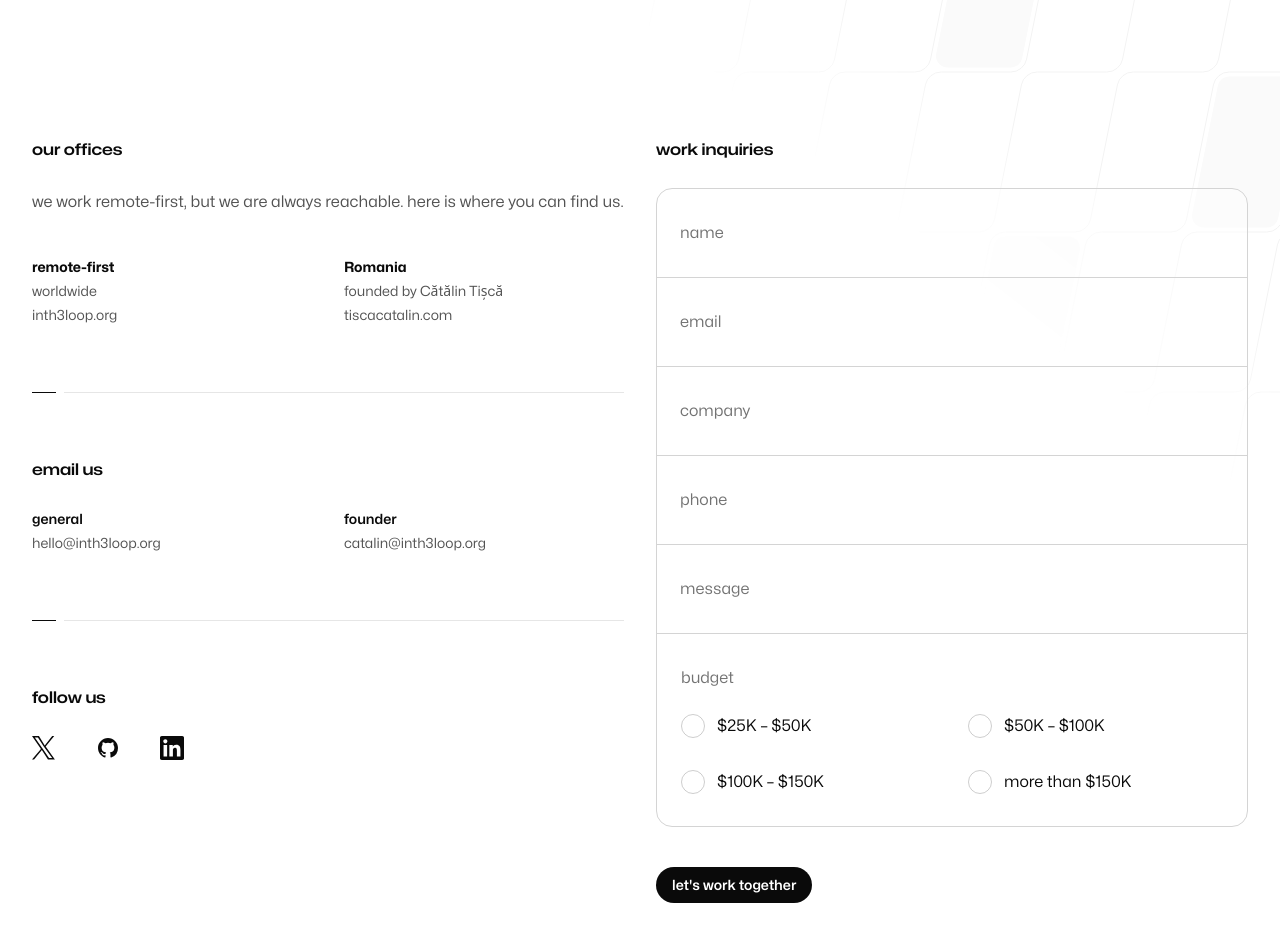
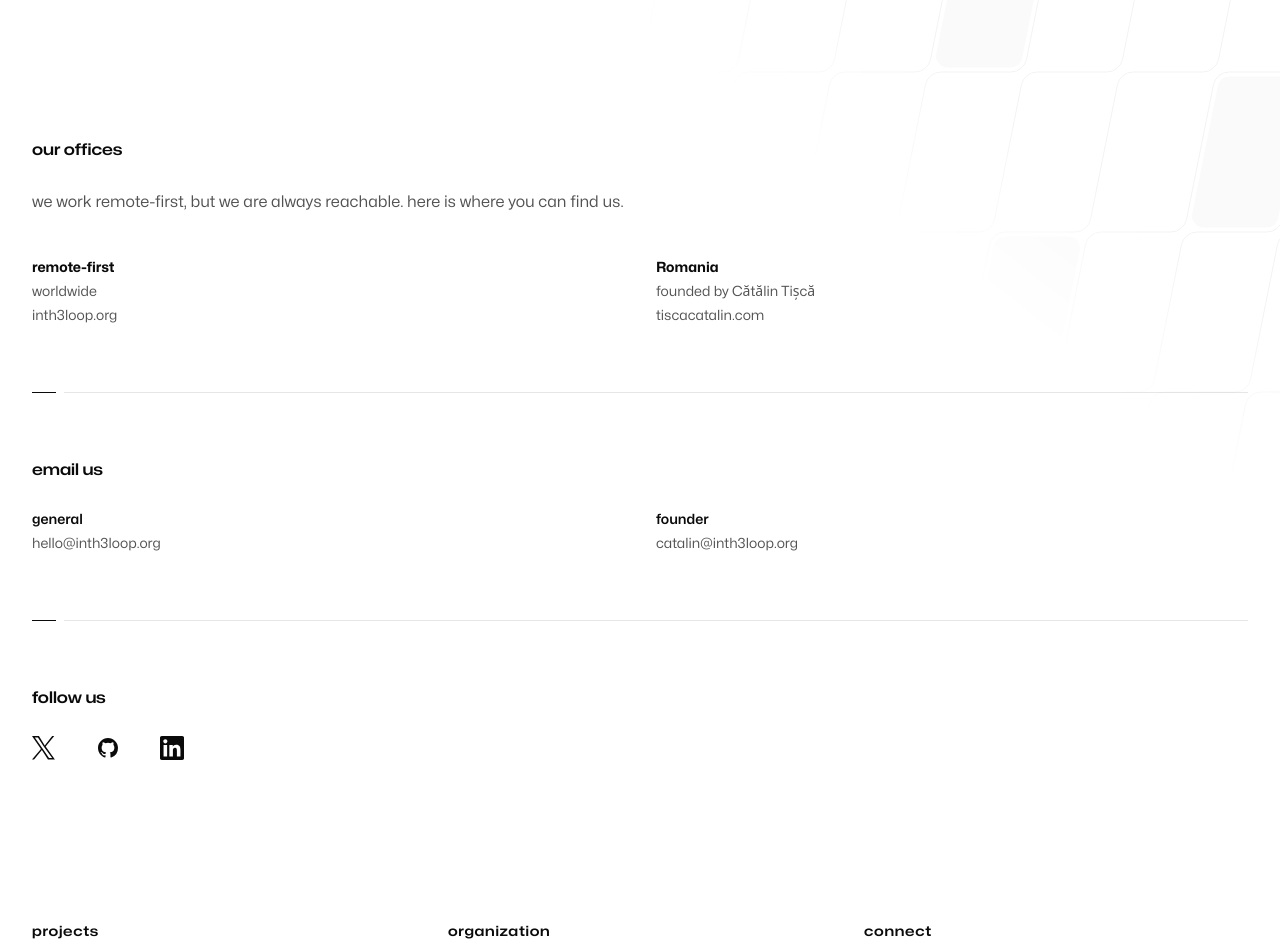
Before and after one commit to in-th3-l00p/inth3loop, a Next.js app: page /contact in a window 1280 px wide. Shown: the part 480-1432 px from the top of the page. Built offline with nearby package versions, Linux system fonts and the light colour scheme.

Commit message:
got rid of the blog section

```diff
--- a/src/app/about/page.tsx
+++ b/src/app/about/page.tsx
@@ -119,7 +119,7 @@ export const metadata: Metadata = {
 }
 
 export default async function About() {
-  let blogArticles = (await loadArticles()).slice(0, 2)
+  // let blogArticles = (await loadArticles()).slice(0, 2)
 
   return (
     <RootLayout>
@@ -159,12 +159,12 @@ export default async function About() {
 
       <Team />
 
-      <PageLinks
+      {/* <PageLinks
         className="mt-24 sm:mt-32 lg:mt-40"
         title="from the blog"
         intro="thoughts on building at the intersection of blockchain, AI, and real world problems."
         pages={blogArticles}
-      />
+      /> */}
 
       <ContactSection />
     </RootLayout>
--- a/src/app/contact/page.tsx
+++ b/src/app/contact/page.tsx
@@ -1,98 +1,13 @@
-import { useId } from 'react'
 import { type Metadata } from 'next'
 import Link from 'next/link'
 
 import { Border } from '@/components/Border'
-import { Button } from '@/components/Button'
 import { Container } from '@/components/Container'
 import { FadeIn } from '@/components/FadeIn'
 import { Offices } from '@/components/Offices'
 import { PageIntro } from '@/components/PageIntro'
 import { SocialMedia } from '@/components/SocialMedia'
 import { RootLayout } from '@/components/RootLayout'
-
-function TextInput({
-  label,
-  ...props
-}: React.ComponentPropsWithoutRef<'input'> & { label: string }) {
-  let id = useId()
-
-  return (
-    <div className="group relative z-0 transition-all focus-within:z-10">
-      <input
-        type="text"
-        id={id}
-        {...props}
-        placeholder=" "
-        className="peer block w-full border border-neutral-300 bg-transparent px-6 pt-12 pb-4 text-base/6 text-neutral-950 ring-4 ring-transparent transition group-first:rounded-t-2xl group-last:rounded-b-2xl focus:border-neutral-950 focus:ring-neutral-950/5 focus:outline-hidden"
-      />
-      <label
-        htmlFor={id}
-        className="pointer-events-none absolute top-1/2 left-6 -mt-3 origin-left text-base/6 text-neutral-500 transition-all duration-200 peer-not-placeholder-shown:-translate-y-4 peer-not-placeholder-shown:scale-75 peer-not-placeholder-shown:font-semibold peer-not-placeholder-shown:text-neutral-950 peer-focus:-translate-y-4 peer-focus:scale-75 peer-focus:font-semibold peer-focus:text-neutral-950"
-      >
-        {label}
-      </label>
-    </div>
-  )
-}
-
-function RadioInput({
-  label,
-  ...props
-}: React.ComponentPropsWithoutRef<'input'> & { label: string }) {
-  return (
-    <label className="flex gap-x-3">
-      <input
-        type="radio"
-        {...props}
-        className="h-6 w-6 flex-none appearance-none rounded-full border border-neutral-950/20 outline-hidden checked:border-[0.5rem] checked:border-neutral-950 focus-visible:ring-1 focus-visible:ring-neutral-950 focus-visible:ring-offset-2"
-      />
-      <span className="text-base/6 text-neutral-950">{label}</span>
-    </label>
-  )
-}
-
-function ContactForm() {
-  return (
-    <FadeIn className="lg:order-last">
-      <form>
-        <h2 className="font-display text-base font-semibold text-neutral-950">
-          work inquiries
-        </h2>
-        <div className="isolate mt-6 -space-y-px rounded-2xl bg-white/50">
-          <TextInput label="name" name="name" autoComplete="name" />
-          <TextInput
-            label="email"
-            type="email"
-            name="email"
-            autoComplete="email"
-          />
-          <TextInput
-            label="company"
-            name="company"
-            autoComplete="organization"
-          />
-          <TextInput label="phone" type="tel" name="phone" autoComplete="tel" />
-          <TextInput label="message" name="message" />
-          <div className="border border-neutral-300 px-6 py-8 first:rounded-t-2xl last:rounded-b-2xl">
-            <fieldset>
-              <legend className="text-base/6 text-neutral-500">budget</legend>
-              <div className="mt-6 grid grid-cols-1 gap-8 sm:grid-cols-2">
-                <RadioInput label="$25K – $50K" name="budget" value="25" />
-                <RadioInput label="$50K – $100K" name="budget" value="50" />
-                <RadioInput label="$100K – $150K" name="budget" value="100" />
-                <RadioInput label="more than $150K" name="budget" value="150" />
-              </div>
-            </fieldset>
-          </div>
-        </div>
-        <Button type="submit" className="mt-10">
-          let's work together
-        </Button>
-      </form>
-    </FadeIn>
-  )
-}
 
 function ContactDetails() {
   return (
@@ -144,24 +59,21 @@ function ContactDetails() {
 export const metadata: Metadata = {
   title: 'contact us',
   description:
-    'have an idea worth building? get in touch and let us know what you are working on.',
+    'reach out to us — we are always happy to hear from you.',
 }
 
 export default function Contact() {
   return (
     <RootLayout>
-      <PageIntro eyebrow="contact us" title="let's work together">
+      <PageIntro eyebrow="contact us" title="let's talk">
         <p>
-          have an idea worth building? tell us what you are working on
-          and we will figure out how to make it real.
+          whether you have a question, want to collaborate, or just want
+          to say hello — we are always happy to hear from you.
         </p>
       </PageIntro>
 
       <Container className="mt-24 sm:mt-32 lg:mt-40">
-        <div className="grid grid-cols-1 gap-x-8 gap-y-24 lg:grid-cols-2">
-          <ContactForm />
-          <ContactDetails />
-        </div>
+        <ContactDetails />
       </Container>
     </RootLayout>
   )
--- a/src/components/ContactSection.tsx
+++ b/src/components/ContactSection.tsx
@@ -10,7 +10,7 @@ export function ContactSection() {
         <div className="mx-auto max-w-4xl">
           <div className="max-w-xl">
             <h2 className="font-display text-3xl font-medium text-balance text-white sm:text-4xl">
-              have an idea worth building?
+              want to get in touch?
             </h2>
             <div className="mt-6 flex">
               <Button href="/contact" invert>
--- a/src/components/Footer.tsx
+++ b/src/components/Footer.tsx
@@ -7,7 +7,7 @@ import { socialMediaProfiles } from '@/components/SocialMedia'
 
 const navigation = [
   {
-    title: 'work',
+    title: 'projects',
     links: [
       { title: 'sigloop', href: '/work/sigloop' },
       { title: 'veridis', href: '/work/veridis' },
@@ -22,11 +22,11 @@ const navigation = [
     ],
   },
   {
-    title: 'company',
+    title: 'organization',
     links: [
       { title: 'about', href: '/about' },
       { title: 'process', href: '/process' },
-      { title: 'blog', href: '/blog' },
+      // { title: 'blog', href: '/blog' },
       { title: 'contact', href: '/contact' },
     ],
   },
--- a/src/components/RootLayout.tsx
+++ b/src/components/RootLayout.tsx
@@ -148,7 +148,7 @@ function Navigation() {
       </NavigationRow>
       <NavigationRow>
         <NavigationItem href="/process">our process</NavigationItem>
-        <NavigationItem href="/blog">blog</NavigationItem>
+        {/* <NavigationItem href="/blog">blog</NavigationItem> */}
       </NavigationRow>
     </nav>
   )
```
